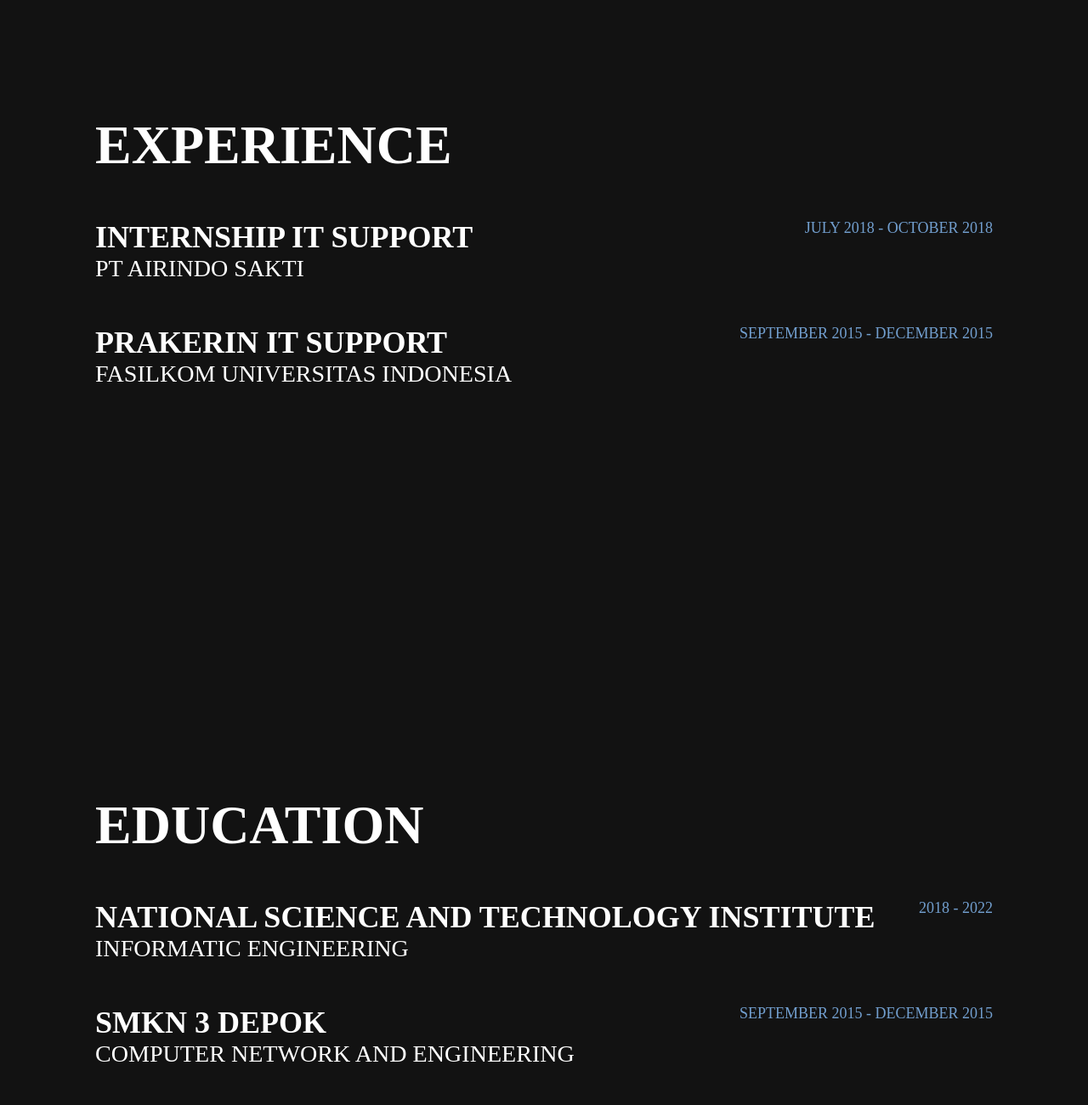
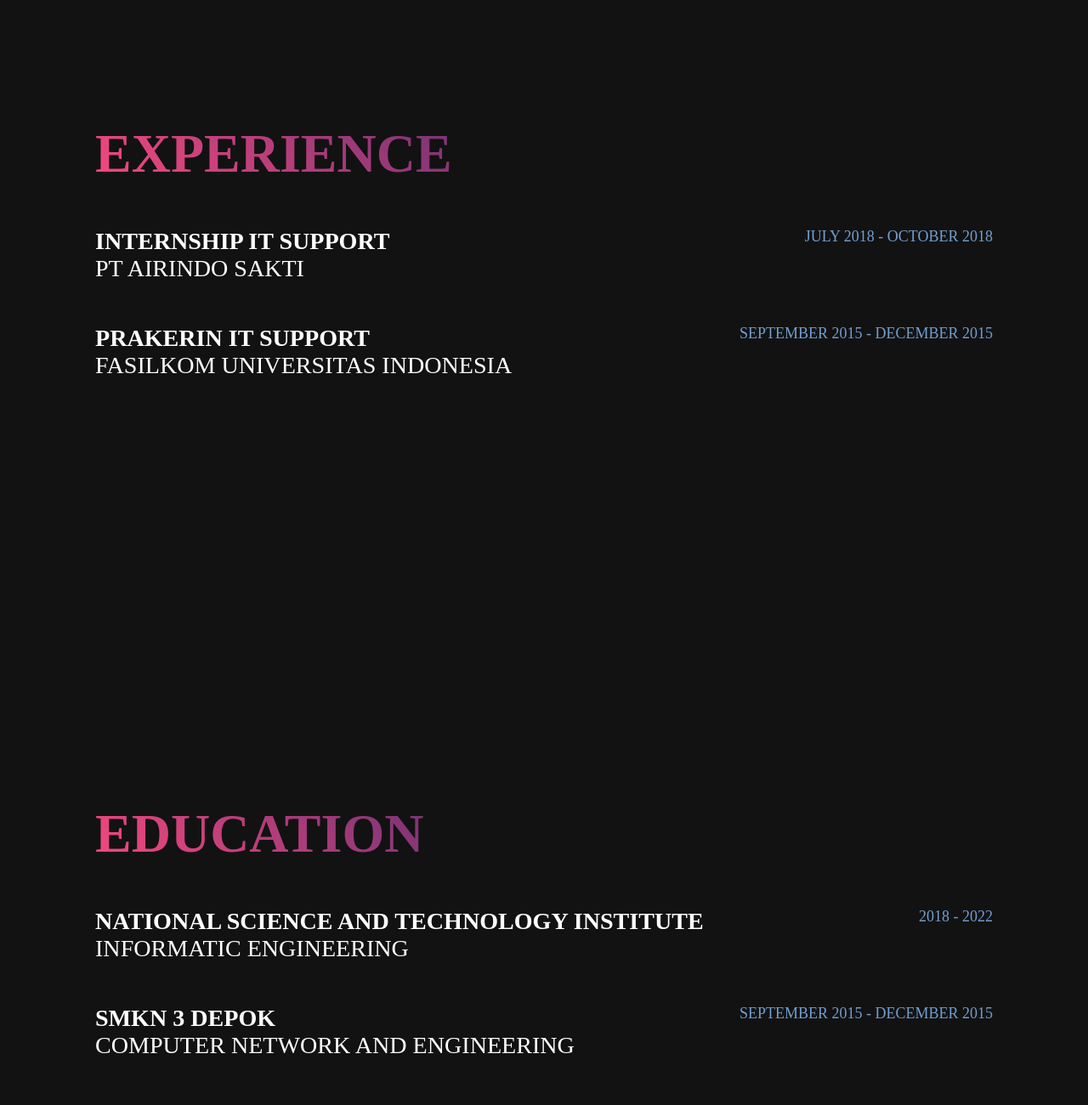
Before and after one commit to Fadli26/web-portofolio, a plain HTML site: page index.html in a window 1280 px wide. Shown: the part 880-2180 px from the top of the page at 85% size. Drawn offline with Linux system fonts and the light colour scheme.

Commit message:
make index more semantic

```diff
--- a/index.html
+++ b/index.html
@@ -28,7 +28,7 @@
     </nav>
   </header>
   <main>
-    <section id="about">
+    <article id="about">
       <h1>Fauzan Hibatullah</h1>
       <h1 class="diff">Ashari</h1>
       <ul class="bio">
@@ -38,10 +38,10 @@
           <a href="mailto:asharifauzan.h@gmail.com">asharifauzan.h@gmail.com</a>
         </li>
       </ul>
-    </section>
-    <section id="experience">
-      <h1 class="section-title">Experience</h1>
-      <div class="card">
+    </article>
+    <article id="experience">
+      <h1 class="article-title">Experience</h1>
+      <section class="card">
         <div class="card-head">
           <h1>Internship IT Support</h1>
           <h3>PT Airindo Sakti</h3>
@@ -49,8 +49,8 @@
         <div class="card-date">
           <span>July 2018 - October 2018</span>
         </div>
-      </div>
-      <div class="card">
+      </section>
+      <section class="card">
         <div class="card-head">
           <h1>Prakerin IT Support</h1>
           <h3>Fasilkom Universitas Indonesia</h3>
@@ -58,11 +58,11 @@
         <div class="card-date">
           <span>September 2015 - December 2015</span>
         </div>
-      </div>
-    </section>
-    <section id="education">
-      <h1 class="section-title">Education</h1>
-      <div class="card">
+      </section>
+    </article>
+    <article id="education">
+      <h1 class="article-title">Education</h1>
+      <section class="card">
         <div class="card-head">
           <h1>National Science and Technology Institute</h1>
           <h3>Informatic Engineering</h3>
@@ -70,8 +70,8 @@
         <div class="card-date">
           <span>2018 - 2022</span>
         </div>
-      </div>
-      <div class="card">
+      </section>
+      <section class="card">
         <div class="card-head">
           <h1>SMKN 3 Depok</h1>
           <h3>Computer Network and Engineering</h3>
@@ -79,11 +79,11 @@
         <div class="card-date">
           <span>September 2015 - December 2015</span>
         </div>
-      </div>
-    </section>
-    <section id="skill">
+      </section>
+    </article>
+    <article id="skill">
       <h1>coming soon</h1>
-    </section>
+    </article>
   </main>
   <script src="script.js"></script>
 </body>
--- a/style.css
+++ b/style.css
@@ -51,7 +51,7 @@ nav ul li a:hover {
   color: var(--color);
 }
 
-section {
+article {
   padding: 0px 7rem;
   height: 100vh;
   display: flex;
@@ -60,9 +60,13 @@ section {
   text-transform: uppercase;
 }
 
-section .section-title {
+article .article-title {
   margin-bottom: 50px;
   font-size: 64px;
+  width: max-content;
+  background: linear-gradient(45deg, #f5497e, #793376);
+  -webkit-background-clip: text;
+  -webkit-text-fill-color: transparent;
 }
 
 #about {
@@ -102,17 +106,17 @@ section .section-title {
   content: "  ·  ";
 }
 
-section .card {
+article .card {
   font-size: 24px;
   margin-bottom: 50px;
   position: relative;
 }
 
-section .card h3 {
+article .card h3 {
   font-weight: lighter;
 }
 
-section .card-date {
+article .card-date {
   position: absolute;
   top: 0;
   right: 0;
```
